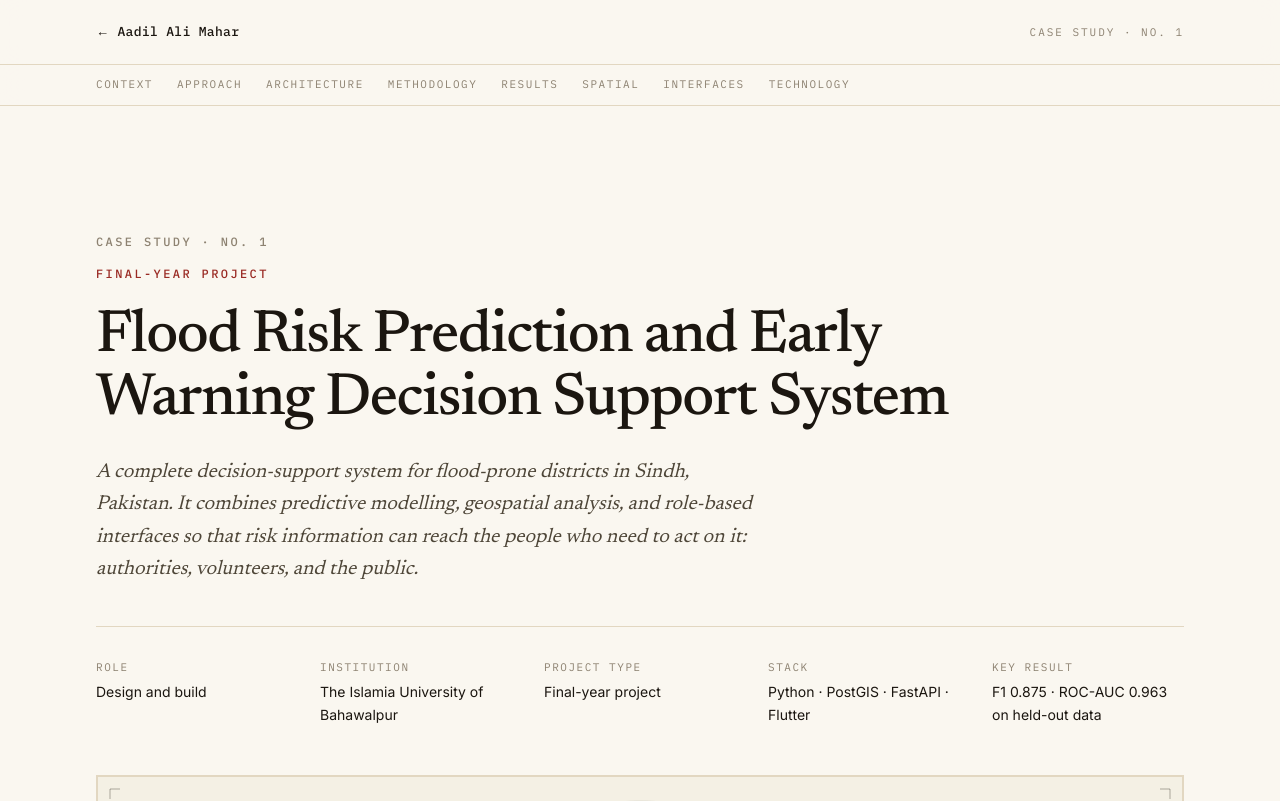
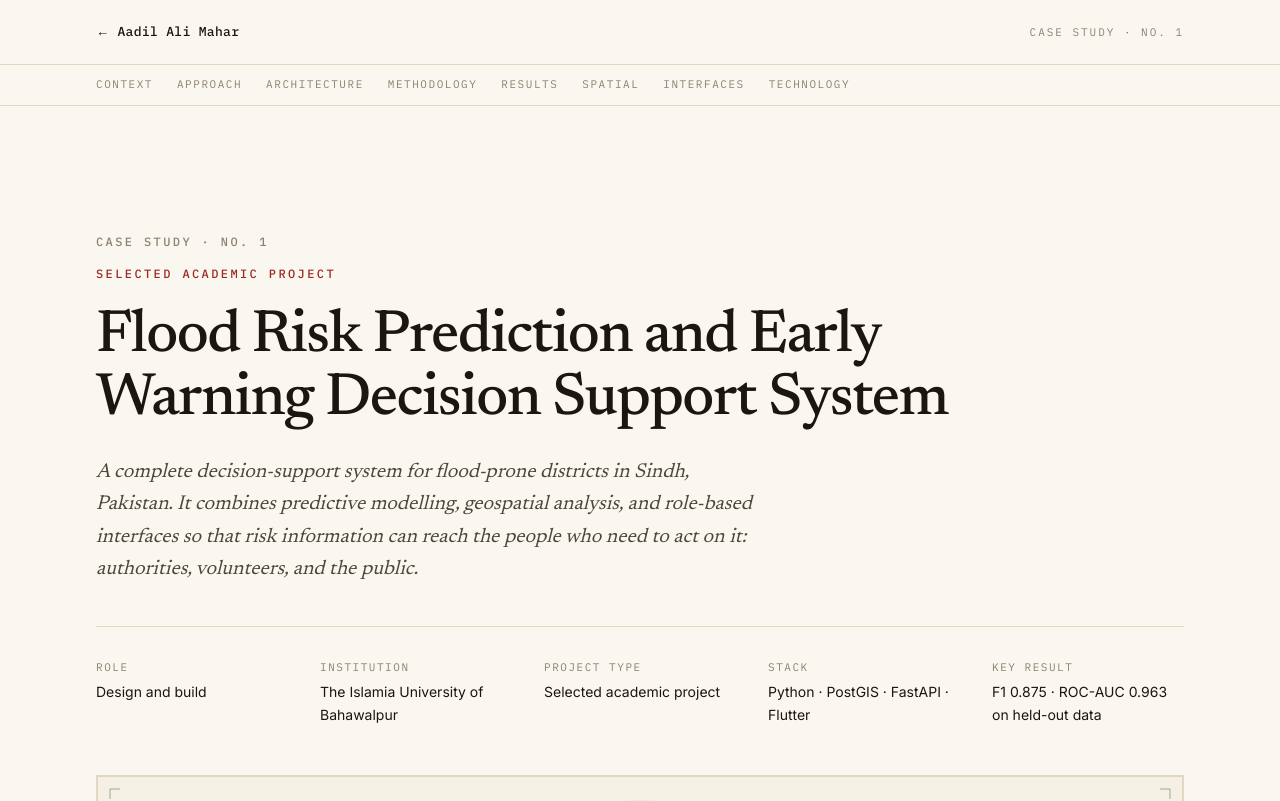
Before and after one commit to Adilmhr1262/aadil-portfolio-v2, a Next.js app: page /work/flood-dss in a window 1280 px wide. Shown: the top 801 px of the page. Built offline with nearby package versions, Linux system fonts and the light colour scheme.

Commit message:
Factual correction: Flood DSS is a selected academic project, not the final-year project

```diff
--- a/src/content/case-studies/flood-dss.ts
+++ b/src/content/case-studies/flood-dss.ts
@@ -31,14 +31,14 @@ export type MethodStage = { title: string; text: string };
 export const floodDss = {
   slug: "flood-dss",
   folio: "Case study · No. 1",
-  contextLine: "Final-year project",
+  contextLine: "Selected academic project",
   title: "Flood Risk Prediction and Early Warning Decision Support System",
   summary:
     "A complete decision-support system for flood-prone districts in Sindh, Pakistan. It combines predictive modelling, geospatial analysis, and role-based interfaces so that risk information can reach the people who need to act on it: authorities, volunteers, and the public.",
   meta: [
     { label: "Role", value: "Design and build" },
     { label: "Institution", value: "The Islamia University of Bahawalpur" },
-    { label: "Project type", value: "Final-year project" },
+    { label: "Project type", value: "Selected academic project" },
     { label: "Stack", value: "Python · PostGIS · FastAPI · Flutter" },
     { label: "Key result", value: "F1 0.875 · ROC-AUC 0.963 on held-out data" },
   ] as MetaRow[],
```
